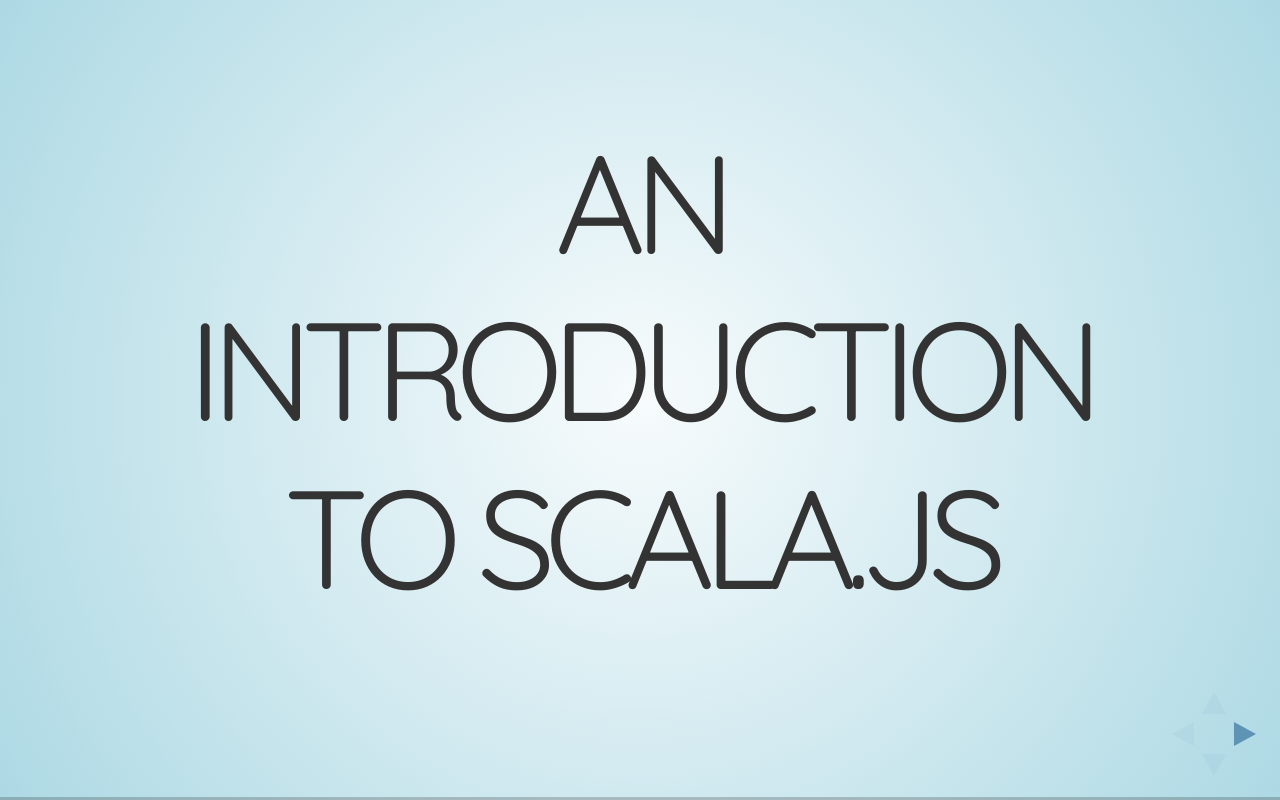
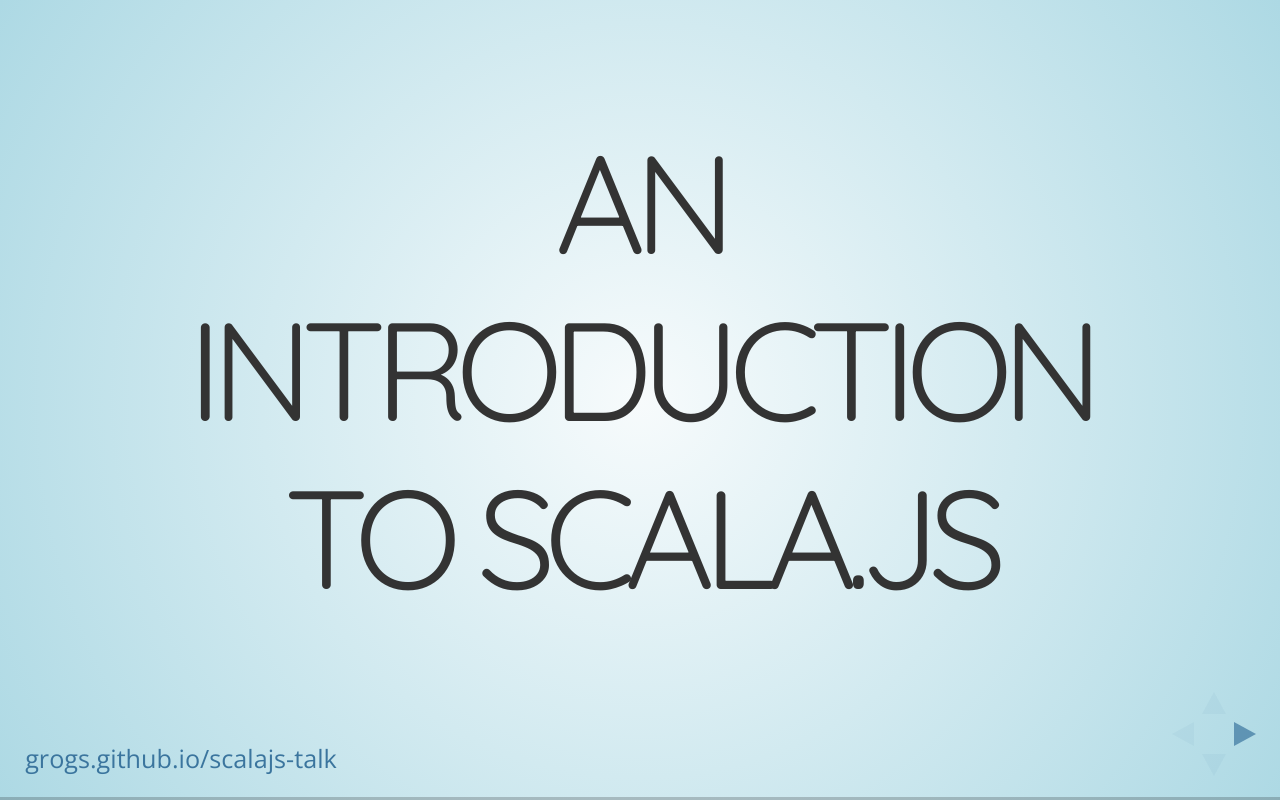
Before and after one commit to Grogs/fullstack-scala-talk, a website: page index.html in a window 1280 px wide. Drawn offline with nearby package versions, Linux system fonts and the light colour scheme.

Commit message:
add link to slides

```diff
--- a/index.html
+++ b/index.html
@@ -25,10 +25,20 @@
 			opacity: 0.3 !important;
 			filter: blur(4px);
 		}
+
+		.reveal .footer {
+		  position: absolute;
+		  bottom: 1em;
+		  left: 1em;
+		  font-size: 0.7em;
+		}
 	</style>
 </head>
 <body>
 	<div class="reveal">
+		<div class='footer'>
+			<a href="https://grogs.github.io/scalajs-talk">grogs.github.io/scalajs-talk</a>
+		</div>
 		<div class="slides">
 			<section>
 				<h1>An Introduction to Scala.js</h1>
```
